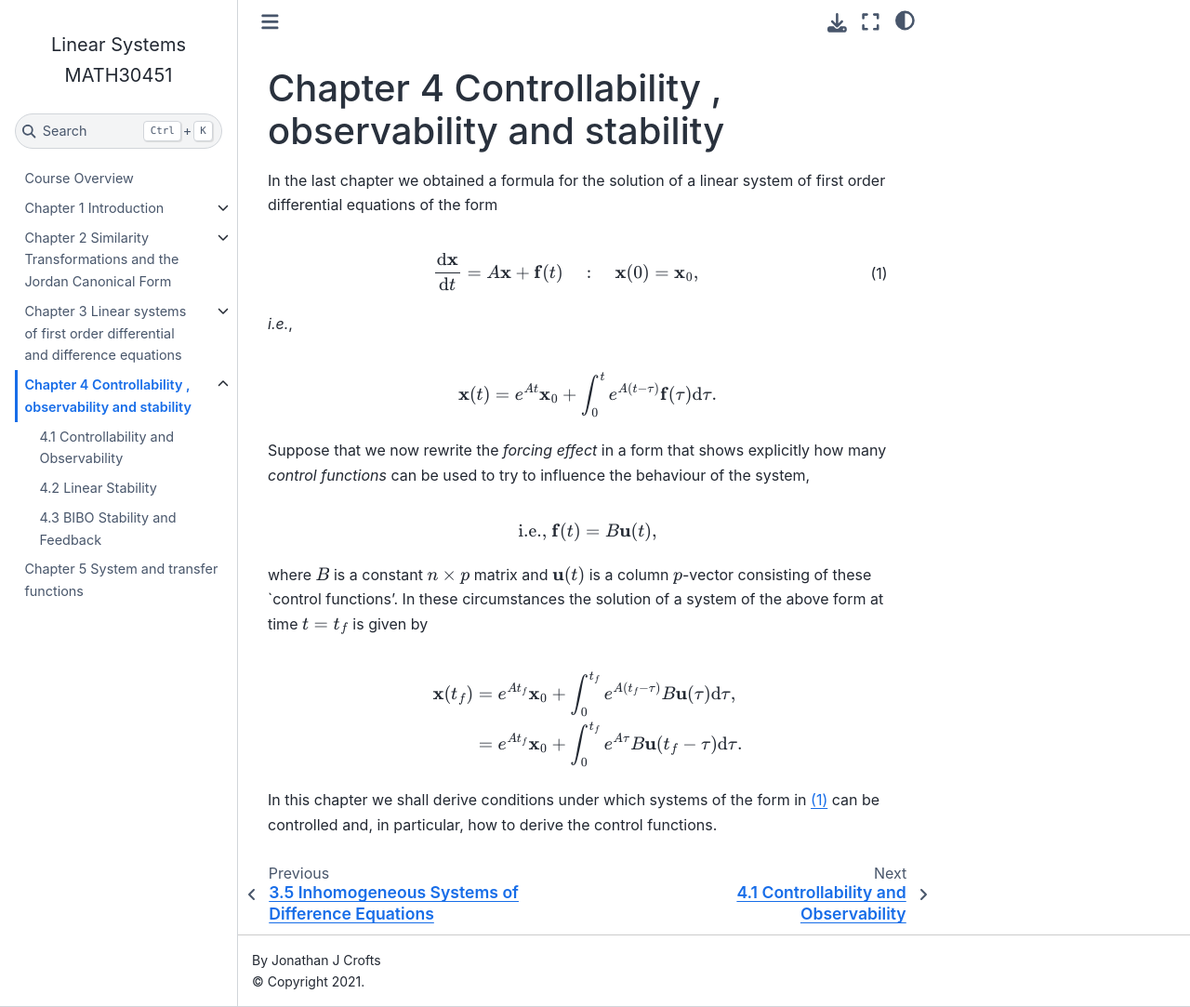
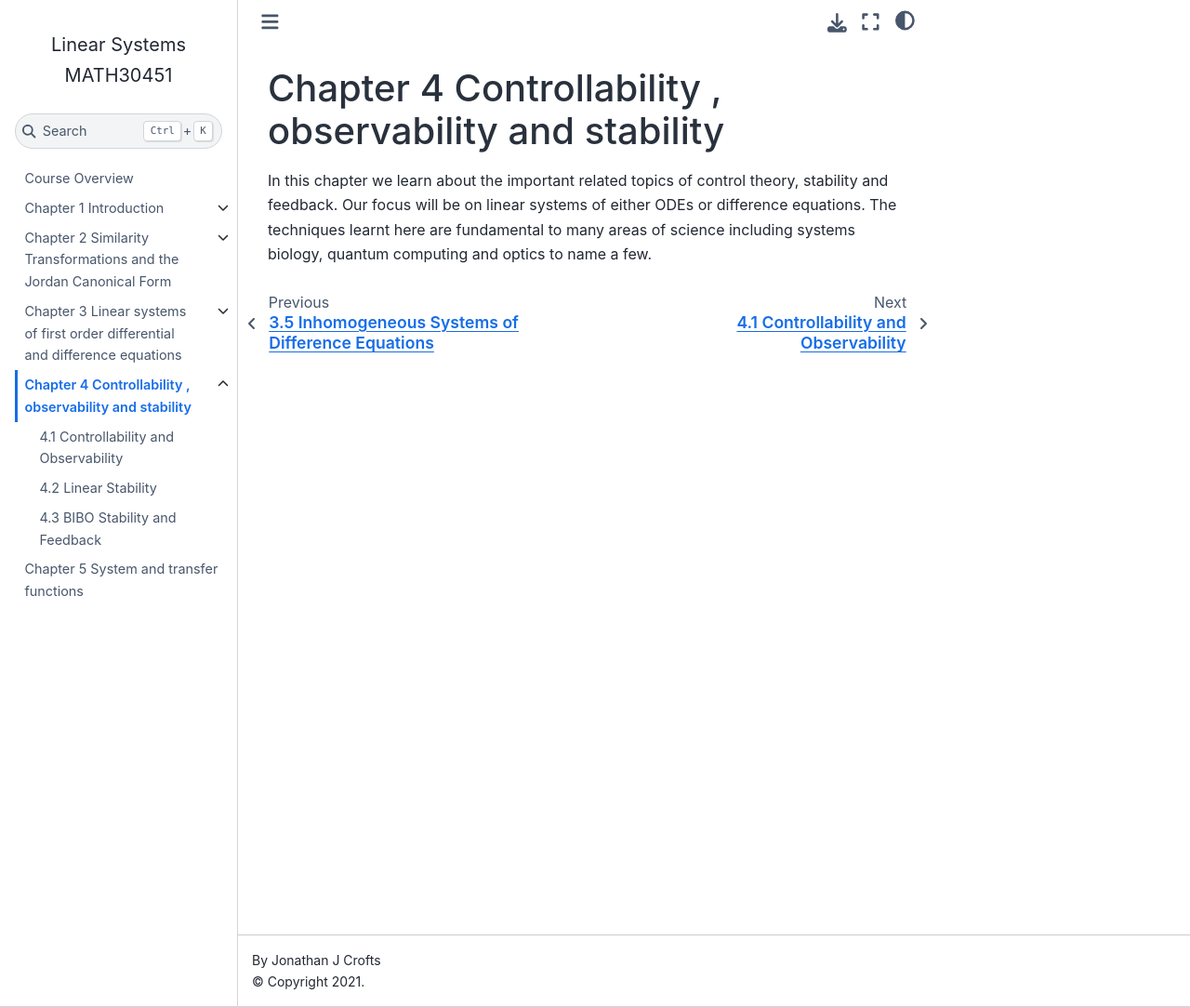
Before and after one commit to jjcrofts77/Linear-Systems-MATH30451, a Jupyter Book: the page built from content/notebooks/Chapter4/Chapter4Intro.md, in a window 1280 px wide and 1083 px high. Shown: the whole window at 93% size. Built offline with Jupyter Book 1.0.4 settings and Sphinx 7.4.7 and the Sphinx Book theme 1.1.4, drawn with Linux system fonts in a browser that asks for light colours.

Commit message:
Update Chapter4Intro.md

```diff
--- a/content/notebooks/Chapter4/Chapter4Intro.md
+++ b/content/notebooks/Chapter4/Chapter4Intro.md
@@ -1,28 +1,3 @@
 # Chapter 4 Controllability , observability and stability
 
-In the last chapter we obtained a formula for the solution of a linear system of first order differential equations of the form
-
-$$
- \frac{\mathrm{d}\mathbf{x}}{\mathrm{d} t} = A\mathbf{x} + \mathbf{f}(t)\quad : \quad \mathbf{x}(0) = \mathbf{x}_0,
-$$ (consys)
-
-*i.e.*,
-
-$$
-\mathbf{x}(t) = e^{At}\mathbf{x}_0+\int_0^te^{A(t-\tau)}\mathbf{f}(\tau)\mathrm{d}\tau.
-$$
-
-Suppose that we now rewrite the *forcing effect* in a form that shows explicitly how many *control functions* can be used to try to influence the behaviour of the system,
-
-$$
- \text{i.e., } \mathbf{f}(t) = B\mathbf{u}(t),
-$$
-
-where $B$ is a constant $n\times p$ matrix and $\mathbf{u}(t)$ is a column $p$-vector consisting of these `control functions'. In these circumstances the solution of a system of the above form at time $t=t_f$ is given by
-
-$$
-\mathbf{x}(t_f) &= e^{At_f}\mathbf{x}_0+\int_0^{t_f}e^{A(t_f-\tau)}B\mathbf{u}(\tau)\mathrm{d}\tau,\\
-&= e^{At_f}\mathbf{x}_0+\int_0^{t_f}e^{A\tau}B\mathbf{u}(t_f-\tau)\mathrm{d}\tau.
-$$
-
-In this chapter we shall derive conditions under which systems of the form in {eq}`consys` can be controlled and, in particular, how to derive the control functions.
+In this chapter we learn about the important related topics of control theory, stability and feedback. Our focus will be on linear systems of either ODEs or difference equations. The techniques learnt here are fundamental to many areas of science including systems biology, quantum computing and optics to name a few.
```
